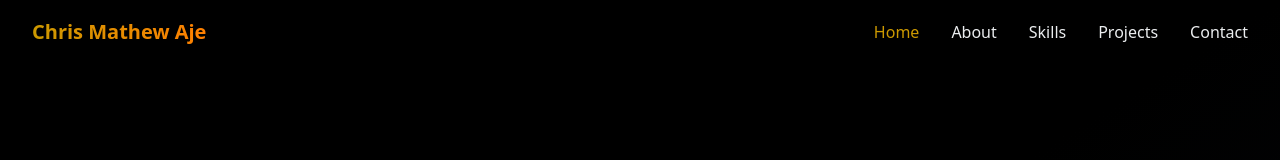
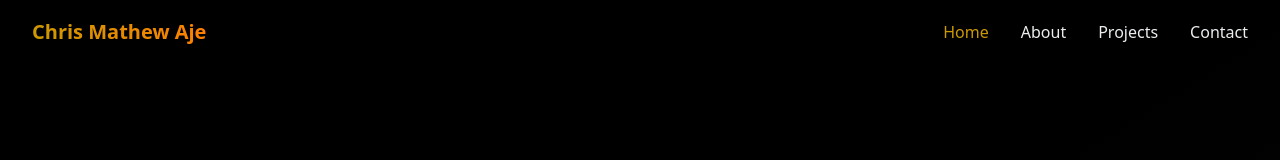
Before and after one commit to chrismat-05/thecma.xyz, a React (Vite) app: page / in a window 1280 px wide. Shown: the top 160 px of the page. Built offline with nearby package versions, Linux system fonts and the light colour scheme.

Commit message:
removed the skills in header

```diff
--- a/src/components/Navigation.tsx
+++ b/src/components/Navigation.tsx
@@ -19,7 +19,6 @@ const Navigation = () => {
   const navItems = [
     { name: 'Home', to: 'hero' },
     { name: 'About', to: 'about' },
-    { name: 'Skills', to: 'skills' },
     { name: 'Projects', to: 'projects' },
     { name: 'Contact', to: 'contact' },
   ];
@@ -34,7 +33,7 @@ const Navigation = () => {
     >
       <div className="max-w-7xl mx-auto px-4 sm:px-6 lg:px-8">
         <div className="flex items-center justify-between h-16">
-          {/* Logo */}
+
           <motion.div
             initial={{ opacity: 0 }}
             animate={{ opacity: 1 }}
@@ -44,7 +43,6 @@ const Navigation = () => {
             Chris Mathew Aje
           </motion.div>
 
-          {/* Desktop Navigation */}
           <div className="hidden md:block">
             <div className="ml-10 flex items-baseline space-x-8">
               {navItems.map((item, index) => (
@@ -70,7 +68,6 @@ const Navigation = () => {
             </div>
           </div>
 
-          {/* Mobile menu button */}
           <div className="md:hidden">
             <button
               onClick={() => setIsMobileMenuOpen(!isMobileMenuOpen)}
@@ -82,7 +79,6 @@ const Navigation = () => {
         </div>
       </div>
 
-      {/* Mobile Navigation */}
       <AnimatePresence>
         {isMobileMenuOpen && (
           <motion.div
@@ -119,7 +115,6 @@ const Navigation = () => {
         )}
       </AnimatePresence>
 
-      {/* Mobile menu overlay */}
       {isMobileMenuOpen && (
         <div
           className="fixed inset-0 bg-black/50 backdrop-blur-sm z-40 md:hidden"
```
